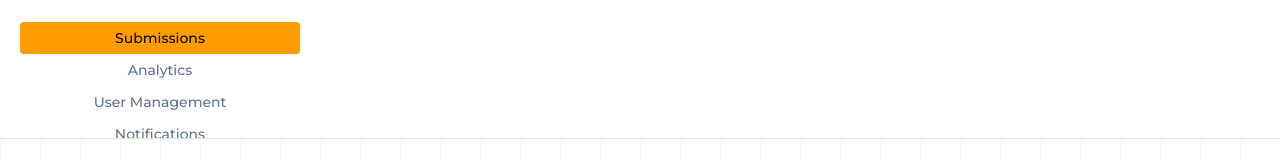
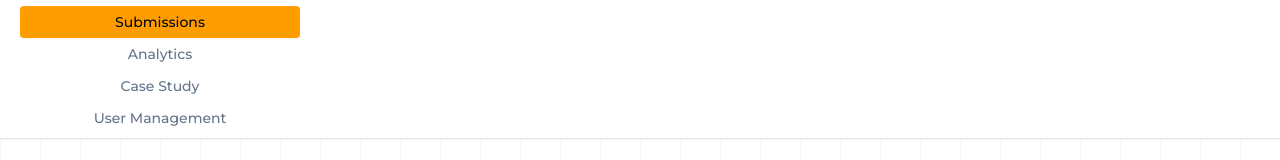
Before and after one commit to sajid365-sr/Driplare, a Next.js app: page /admin in a window 1280 px wide. Shown: the part 126-286 px from the top of the page. Built offline with nearby package versions, Linux system fonts and the light colour scheme; no server answers; what i18next-resources-to-backend would draw is missing.

Commit message:
Empty caseStudy page created in Admin Route

```diff
--- /dev/null
+++ b/app/admin/CaseStudy.tsx
@@ -0,0 +1,7 @@
+import React from "react";
+
+const CaseStudy = () => {
+  return <div>CaseStudy</div>;
+};
+
+export default CaseStudy;
--- a/app/admin/page.tsx
+++ b/app/admin/page.tsx
@@ -9,6 +9,7 @@ import Notifications from "./Notifications";
 import AuditLogs from "./AuditLogs";
 import Settings from "./Settings";
 import { useState } from "react";
+import CaseStudy from "./CaseStudy";
 
 // export const metadata: Metadata = {
 //   title: 'Admin Panel - Driplare Management',
@@ -31,6 +32,7 @@ export default function AdminPanel() {
           <TabsList className="flex flex-col px-5  ">
             <TabsTrigger value="dashboard">Submissions</TabsTrigger>
             <TabsTrigger value="analytics">Analytics</TabsTrigger>
+            <TabsTrigger value="caseStudy">Case Study</TabsTrigger>
             <TabsTrigger value="admins">User Management</TabsTrigger>
             <TabsTrigger value="notifications">Notifications</TabsTrigger>
             <TabsTrigger value="logs">Audit Logs</TabsTrigger>
@@ -43,6 +45,9 @@ export default function AdminPanel() {
           <TabsContent value="dashboard">{/* <Dashboard /> */}</TabsContent>
           <TabsContent value="analytics">
             <Analytics />
+          </TabsContent>
+          <TabsContent value="caseStudy">
+            <CaseStudy />
           </TabsContent>
           <TabsContent value="admins">
             <AdminManagement />
```
